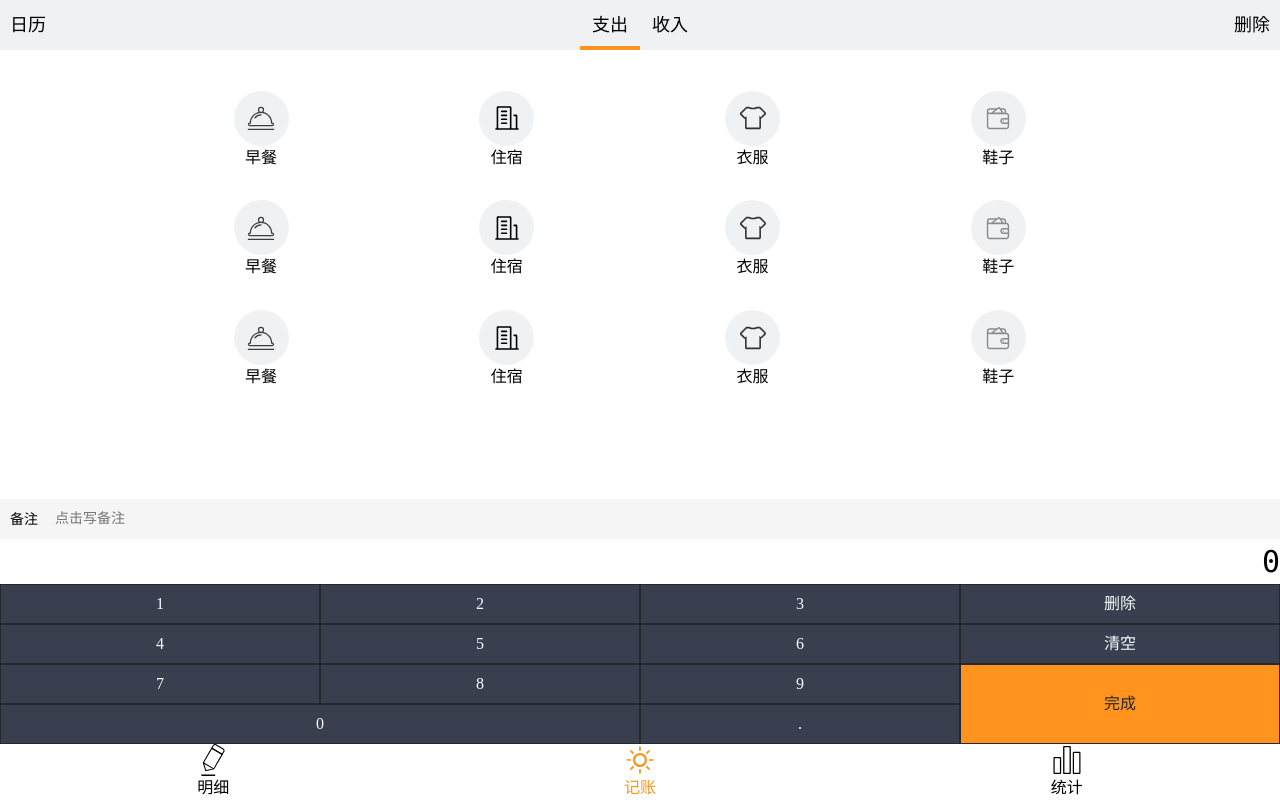
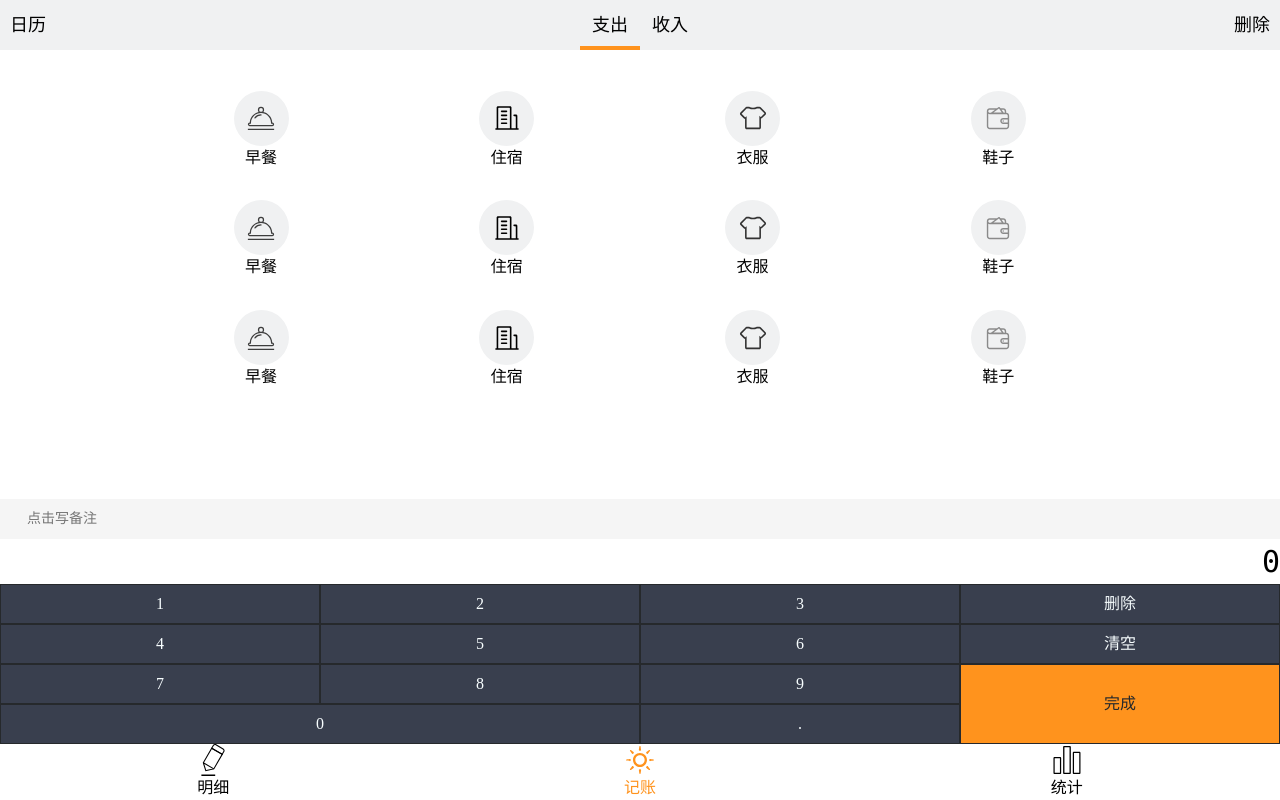
Before and after one commit to ac97nj/sun, a Vue app: page /#/Money in a window 1280 px wide. Built offline with nearby package versions, Linux system fonts and the light colour scheme.

Commit message:
备注绑定value,这个写法可以是使用 v-model 代替

```diff
--- a/src/components/money/notesNumber.vue
+++ b/src/components/money/notesNumber.vue
@@ -1,8 +1,12 @@
 <template>
   <div class="notes-number">
+
     <label class="notes">
-      <span class="notes-name">备注</span>
-      <input placeholder="点击写备注"/>
+      <span class="notes-name">{{ inputValue }}</span>
+      <input placeholder="点击写备注"
+             :value="inputValue"
+             @input="inputValue = $event.target.value"
+      />
     </label>
     <div class="number-wrapper">
       <div class="number-show">{{ output }}</div>
@@ -34,17 +38,17 @@ import {Component} from 'vue-property-decorator';
 export default class NotesNumber extends Vue {
   output = '0';
 
+  inputValue = '';
+
   buttonText(event: MouseEvent) {
     const events = event.target as HTMLButtonElement;
     const textInput = events.textContent as string;
-
     if (this.output === '0') {
       if ('0123456789'.indexOf(textInput) >= 0) {
         this.output = textInput;
       }
       return;
     }
-
     if (this.output.indexOf('.') >= 0) {
       if (textInput === '.') {
         return;
@@ -65,8 +69,14 @@ export default class NotesNumber extends Vue {
     this.output = '0';
   }
 
+  ok() {
+    console.log('ok');
+  }
 
-
+  onInputText(event: KeyboardEvent) {
+    const eventText = event.target as HTMLInputElement;
+    this.inputValue = eventText.value;
+  }
 
 }
 
```
